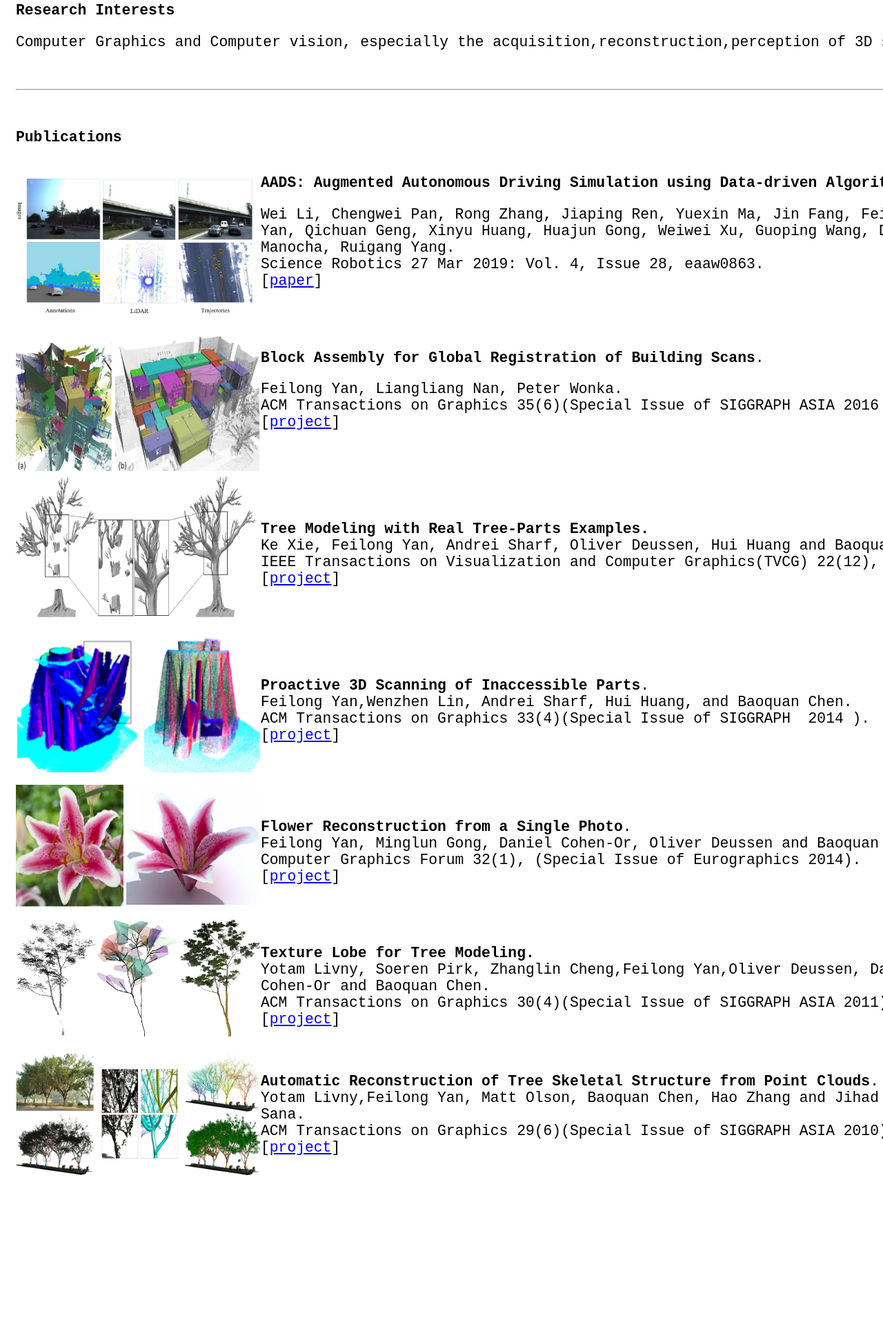
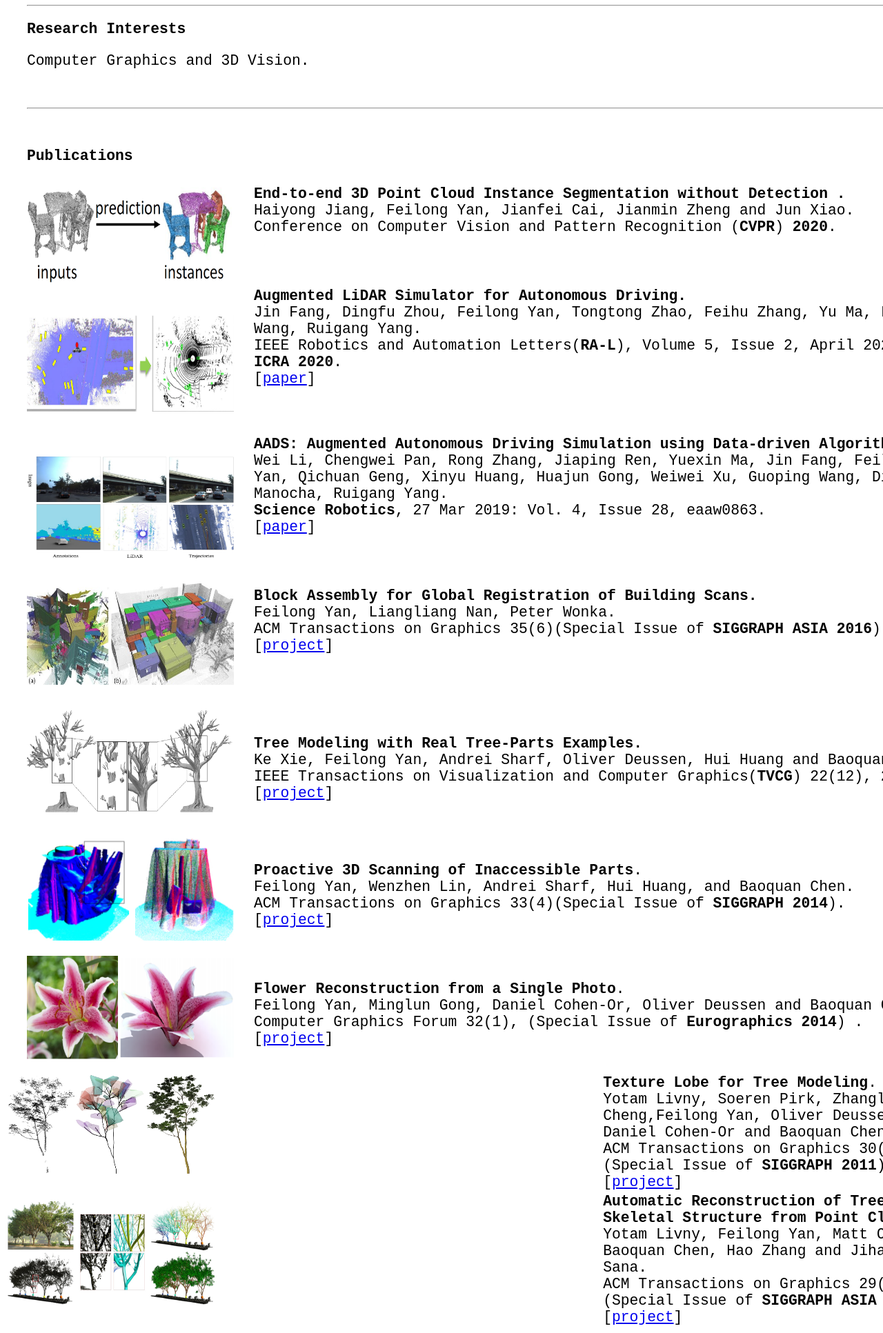
Before and after one commit to yanfeilong/yanfeilong.github.com, a plain HTML site: page index.html in a window 1280 px wide. Shown: the part 607-2540 px from the top of the page at 69% size. Before the commit the page ends 2356 px from the top, so only its background shows below. Drawn offline with Linux system fonts and the light colour scheme.

Commit message:
2020-03-25

```diff
--- a/index.html
+++ b/index.html
@@ -11,13 +11,13 @@
     <style type="text/css">
     <!--
 .STYLE1 {
-	font-family: "Courier New", Courier, monospace;
-	font-size: 16pt;
+  font-family: "Courier New", Courier, monospace;
+  font-size: 16pt;
         width: 994px;
     }
-.STYLE2 {	font-family: "Courier New", Courier, monospace;
-         	font-size: 16pt;
-         	}
+.STYLE2 { font-family: "Courier New", Courier, monospace;
+          font-size: 16pt;
+          }
 .STYLE3 {color: #333333}
     .style2
     {
@@ -90,14 +90,11 @@
     -->
 </style> </head>
   <body style="background-color: white;">
-    <table cellspacing="0" cellpadding="0" border="0" width="1280" style="width: 1372px">
-      <caption><br />
-      </caption>
+    <table align="center" style="width: 1372px">
+      <caption><br /> </caption>
       <!--DWLayoutTable-->
-      <tbody>
         <tr>
-          <td align="center" class="style5" colspan="1"><br />
-          </td>
+          <td align="center" class="style5" colspan="1"><br /> </td>
           <td align="center" class="style33" colspan="1"> <img align="middle" src="image/feilong.png"
               style="padding-bottom: 0px; margin-left: 0px; width: 325px; height: 275px;" />
           </td>
@@ -107,11 +104,10 @@
                   　Feilong Yan (燕飞龙) </strong></span><span lang="EN-US" class="style24">
               </span> <br />
             </p>
-            <p class="style29"> <strong> 　 Senior Research Engineer at
-                ADU.Baidu</strong></p>
+            <p class="style29"> <strong> 　 Senior Research Engineer at Huya Live </strong></p>
             <p class="style29"><strong>   Email: yanfeilong00000 [at] gmail.com</strong><span
                 style="color: rgb(51, 51, 51); font-family: Verdana, Helvetica, Arial, sans-serif; font-size: small; font-style: normal; font-variant-ligatures: normal; font-variant-caps: normal; font-weight: normal; letter-spacing: normal; orphans: 2; text-align: left; text-indent: 0px; text-transform: none; white-space: normal; widows: 2; word-spacing: 0px; -webkit-text-stroke-width: 0px; background-color: transparent; line-height: 20px;"></span><br />
-              　</p>
+            </p>
             <br />
           </td>
         </tr>
@@ -121,39 +117,50 @@
             <hr style="color: white;" /><br />
             <strong>Short Bio<br />
               <br />
-            </strong><span style="font-family: serif;"></span>Feilong is a
-            senior research engineer at Autonomous Driving Business
-            Unit(ADU),Baidu. Before that he worked with Prof. <a href="http://peterwonka.net/">Peter
-              Wonka</a> as a postdoctoral fellow at KAUST. He received his Ph.D
+            </strong><span style="font-family: serif;"></span>I am a
+            senior research engineer at Huya Live. I received my bachelor degree from Xidian  University, and my Ph.D
             degree from Shenzhen Institutes of Advanced Technology(SIAT),Chinese
-            Academy of Science(CAS)<span style="font-family: Verdana,Helvetica,Arial,sans-serif;">,
-              under the supervision of </span>Prof.<span style="font-family: Verdana,Helvetica,Arial,sans-serif;"><a
-                href="https://cfcs.pku.edu.cn/baoquan/">Baoquan Chen</a> and</span><span
-              style="font-family: Verdana,Helvetica,Arial,sans-serif;"> Prof. <a
-                href="https://vcc.tech/~huihuang">Hui
-                Huang</a> in 2015, and his </span>bachelor degree from Xidian
-            University in 2008.  <span style="color: rgb(0, 0, 0); font-family: Verdana, Helvetica, Arial, sans-serif; font-size: small; font-style: normal; font-variant-ligatures: normal; font-variant-caps: normal; font-weight: normal; letter-spacing: normal; orphans: 2; text-align: left; text-indent: 0px; text-transform: none; white-space: normal; widows: 2; word-spacing: 0px; -webkit-text-stroke-width: 0px; background-color: rgb(255, 255, 255); display: inline !important; float: none;"></span><span
+            Academy of Science(CAS),
+              under the supervision of Prof.<a href="https://cfcs.pku.edu.cn/baoquan/">Baoquan Chen</a>
+              and Prof. <a href="https://vcc.tech/~huihuang">Hui Huang</a>.
+
+              Before joining Huya, I worked at Autonomous Driving Technology Unit(ADT),Baidu. Prior to that, I worked with Prof. <a href="http://peterwonka.net/">Peter Wonka</a> as a postdoc at KAUST.
+
+              <span style="color: rgb(0, 0, 0); font-family: Verdana, Helvetica, Arial, sans-serif; font-size: small; font-style: normal; font-variant-ligatures: normal; font-variant-caps: normal; font-weight: normal; letter-spacing: normal; orphans: 2; text-align: left; text-indent: 0px; text-transform: none; white-space: normal; widows: 2; word-spacing: 0px; -webkit-text-stroke-width: 0px; background-color: rgb(255, 255, 255); display: inline !important; float: none;"></span><span
               style="color: rgb(0, 0, 0); font-family: Verdana, Helvetica, Arial, sans-serif; font-size: small; font-style: normal; font-variant-ligatures: normal; font-variant-caps: normal; font-weight: normal; letter-spacing: normal; orphans: 2; text-align: left; text-indent: 0px; text-transform: none; white-space: normal; widows: 2; word-spacing: 0px; -webkit-text-stroke-width: 0px; background-color: rgb(255, 255, 255); display: inline !important; float: none;"><span
                 style="font-family: &quot;Courier New&quot;,Courier,monospace;"></span></span>
             <p class="STYLE2"><br />
             </p>
             <hr style="color: white;" />
             <p class="STYLE2"><strong>Research Interests</strong></p>
-            <p class="STYLE2">Computer Graphics and Computer vision, especially
-              the acquisition,reconstruction,perception of 3D scenes.</p>
+            <p class="STYLE2">Computer Graphics and 3D Vision.</p>
             <br />
             <hr style="color: #cccccc;" /><br />
             <p class="STYLE2"><strong class="STYLE1"> Publications</strong></p>
           </td>
         </tr>
 
+
+      <tr>
+          <td valign="left" class="style25"><span class="STYLE2"><img style="width: 300px; height: 150px;"
+                title="2019-science-robotics" alt=" " src="image/2020-cvpr-instance-seg.png" /></span></td>
+          <td valign="left" colspan="3" class="style22">
+            <span class="STYLE2"><strong>End-to-end 3D Point Cloud Instance Segmentation without Detection . </strong><br />
+            Haiyong Jiang, Feilong Yan, Jianfei Cai, Jianmin Zheng and Jun Xiao. <br />
+              Conference on Computer Vision and Pattern Recognition (<strong>CVPR</strong>) <strong>2020</strong>.<br />
+            </p>
+            <p class="STYLE2"><br />
+            </p>
+          </td>
+        </tr>
+
         <tr>
-          <td valign="middle" class="style25"><span class="STYLE2"><img style="width: 343px; height: 199px;"
-                title="2019-science-robotics" alt=" " src="image/2019-science-robotics.png" /></span></td>
+          <td valign="middle" class="style25"><span class="STYLE2"><img style="width: 300px; height: 150px;"
+                title="2019-science-robotics" alt=" " src="image/2020-icra-sim-lidar.png" /></span></td>
           <td valign="middle" colspan="3" class="style22">
-            <p class="STYLE2"><strong>AADS: Augmented Autonomous Driving Simulation using Data-driven Algorithms </strong>.</p>
-            <p class="STYLE2">Wei Li, Chengwei Pan, Rong Zhang, Jiaping Ren, Yuexin Ma, Jin Fang, Feilong Yan, Qichuan Geng, Xinyu Huang, Huajun Gong, Weiwei Xu, Guoping Wang, Dinesh Manocha, Ruigang Yang. <br />
-              Science Robotics 27 Mar 2019: Vol. 4, Issue 28, eaaw0863.<br />
+            <span class="STYLE2"><strong>Augmented LiDAR Simulator for Autonomous Driving. </strong><br />
+            Jin Fang, Dingfu Zhou,  Feilong Yan, Tongtong Zhao, Feihu Zhang, Yu Ma, Liang Wang, Ruigang Yang. <br />
+              IEEE Robotics and Automation Letters(<strong>RA-L</strong>), Volume 5, Issue 2, April 2020 and <strong>ICRA 2020</strong>.<br />
               [<a href="https://arxiv.org/abs/1901.07849"><span
                   style="color: #0000ee;">paper</span></a>]</p>
             <p class="STYLE2"><br />
@@ -161,56 +168,71 @@
           </td>
         </tr>
 
+
         <tr>
-          <td valign="middle" class="style25"><span class="STYLE2"><img style="width: 353px; height: 199px;"
-                title="2016-siga-blockAssembly" alt=" " src="image/2016-siga-blockAssembly.png" /></span></td>
+          <td valign="middle" class="style25"><span class="STYLE2"><img style="width: 300px; height: 150px;"
+                title="2019-science-robotics" alt=" " src="image/2019-science-robotics.png" /></span></td>
           <td valign="middle" colspan="3" class="style22">
-            <p class="STYLE2"><strong>Block Assembly for Global Registration of
-                Building Scans</strong>.</p>
-            <p class="STYLE2">Feilong Yan, Liangliang Nan, Peter Wonka. <br />
-              ACM Transactions on Graphics 35(6)(Special Issue of SIGGRAPH ASIA
-              2016 ).<br />
+            <span class="STYLE2"><strong>AADS: Augmented Autonomous Driving Simulation using Data-driven Algorithms. </strong><br />
+            Wei Li, Chengwei Pan, Rong Zhang, Jiaping Ren, Yuexin Ma, Jin Fang, Feilong Yan, Qichuan Geng, Xinyu Huang, Huajun Gong, Weiwei Xu, Guoping Wang, Dinesh Manocha, Ruigang Yang. <br />
+              <strong>Science Robotics</strong>,  27 Mar 2019: Vol. 4, Issue 28, eaaw0863.<br />
+              [<a href="https://arxiv.org/abs/1901.07849"><span
+                  style="color: #0000ee;">paper</span></a>]</p>
+            <p class="STYLE2"><br /> </p>
+          </td>
+        </tr>
+
+        <tr>
+          <td valign="middle" class="style25"><span class="STYLE2"><img style="width: 300px; height: 150px;"
+                title="2016-siga-blockAssembly" alt=" " src="image/2016-siga-blockAssembly.png" /><br />
+                <br />
+              </span></td>
+          <td valign="middle" colspan="3" class="style22">
+            <span class="STYLE2"><strong>Block Assembly for Global Registration of Building Scans. </strong><br />
+            Feilong Yan, Liangliang Nan, Peter Wonka. <br />
+              ACM Transactions on Graphics 35(6)(Special Issue of <strong> SIGGRAPH ASIA 2016</strong>).<br />
               [<a href="http://web.siat.ac.cn/%7Eliangliang/publications/2016/block_assembly/block_assembly.html"><span
                   style="color: #0000ee;">project</span></a>]</p>
-            <p class="STYLE2"><br />
+            <br />
             </p>
           </td>
         </tr>
+
         <tr>
-          <td valign="middle" class="style25"><span class="STYLE2"><img style="width: 352px; height: 207px;"
+          <td valign="middle" class="style25"><span class="STYLE2"><img style="width: 300px; height: 150px;"
                 title="treeModeling" alt=" " src="image/2016-tvcg-treeModeling.png" /><br />
               <br />
             </span></td>
           <td valign="middle" colspan="3" class="style22"><span class="STYLE2"><strong><br />
               </strong></span><br />
-            <span class="STYLE2"><strong>Tree Modeling with Real Tree-Parts
-                Examples. </strong><br />
+            <span class="STYLE2"><strong>Tree Modeling with Real Tree-Parts Examples. </strong><br />
               Ke Xie, Feilong Yan, </span><span class="STYLE2"><span class="STYLE2">Andrei
                 Sharf</span>, Oliver Deussen</span><span class="STYLE2"><span class="STYLE2">,
                 Hui Huang</span> and Baoquan Chen.<br />
-              IEEE Transactions on Visualization and Computer Graphics(TVCG) 22(12), 2016.<br />
+              IEEE Transactions on Visualization and Computer Graphics(<strong>TVCG</strong>) 22(12), 2016.<br />
               [<a href="http://vcc.szu.edu.cn/research/2016/Tree/">project</a>]</span><span
               class="STYLE2"><br />
               <br />
               <br />
             </span></td>
         </tr>
+
         <tr>
-          <td valign="middle" class="style25"><img style="width: 355px; height: 198px;"
+          <td valign="middle" class="style25"><img style="width: 300px; height: 150px;"
               title=" " src="image/2014-sig-proactiveScanning.png" alt=" " /><br />
             <br />
           </td>
           <td valign="middle" colspan="3" class="style22"><span class="STYLE2"><strong>Proactive
                 3D Scanning of Inaccessible Parts</strong>. <br />
-              Feilong Yan,Wenzhen Lin, Andrei Sharf, Hui Huang, and Baoquan
+              Feilong Yan, Wenzhen Lin, Andrei Sharf, Hui Huang, and Baoquan
               Chen.<br />
-              ACM Transactions on Graphics 33(4)(Special Issue of SIGGRAPH  2014
-              ).<br />
+              ACM Transactions on Graphics 33(4)(Special Issue of <strong>SIGGRAPH 2014</strong>).<br />
             </span><span class="STYLE2">[<a href="http://vcc.siat.ac.cn/console/homepage/info?id=290"><span
                   style="color: #0000ee;">project</span></a>]</span></td>
         </tr>
+
         <tr>
-          <td valign="middle" class="style25"><img style="width: 354px; height: 177px;"
+          <td valign="middle" class="style25"><img style="width: 300px; height: 150px;"
               title=" " src="image/2014-eg-flower.png" alt=" " /><br />
             <br />
           </td>
@@ -219,57 +241,38 @@
               Feilong Yan, Minglun Gong, Daniel Cohen-Or, Oliver Deussen and
               Baoquan Chen.<br />
             </span><span class="STYLE2">Computer Graphics Forum 32(1), </span><span
-              class="STYLE2"><span class="STYLE2">(Special Issue of Eurographics
-                2014)</span>. <br />
+              class="STYLE2"><span class="STYLE2">(Special Issue of <strong> Eurographics 2014</strong>) </span>. <br />
               [<a href="http://vcc.siat.ac.cn/index/getInfo?title_id=453&id=364&to_path=project">project</a>]</span><span
               class="STYLE2"></span></td>
         </tr>
+
         <tr>
-          <td><img style="width: 355px; height: 177px;" title="  " src="image/2011-textureTree.png"
-              alt="  " /><br />
+          <td colspan="3" valign="middle" class="style25"><img style="width: 300px; height: 150px;"
+              title=" " src="image/2011-textureTree.png" alt=" " /><br />
             <br />
           </td>
-          <td><span class="STYLE2"><strong>Texture Lobe for Tree Modeling.</strong><br />
-              Yotam Livny, Soeren Pirk, Zhanglin Cheng,Feilong Yan,</span><span
-              class="STYLE2"><span class="STYLE2">Oliver Deussen</span>, Daniel
-              Cohen-Or and Baoquan Chen.<br />
-              ACM Transactions on Graphics 30(4)(Special Issue of SIGGRAPH ASIA
-              2011).<br />
-              [<a href="http://web.siat.ac.cn/%7Evcc/publications/2011/lobetree/">project</a>]</span><span
-              class="STYLE2"></span> </td>
-          <td><br />
+          <td valign="middle" colspan="3" class="style22"><span class="STYLE2"><strong>
+                Texture Lobe for Tree Modeling</strong>.<br />
+              Yotam Livny, Soeren Pirk, Zhanglin Cheng,Feilong Yan, Oliver Deussen, Daniel Cohen-Or and Baoquan Chen.<br />
+            ACM Transactions on Graphics 30(4)(Special Issue of <strong>SIGGRAPH 2011</strong>). <br /> </span>
+              <span class="STYLE2">[<a href="http://vcc.siat.ac.cn/index/getInfo?title_id=453&id=364&to_path=project">project</a>]</span><span
+              class="STYLE2"></span></td>
+        </tr>
+
+        <tr>
+          <td colspan="3"  valign="middle" class="style25"><img style="width: 300px; height: 150px;"
+              title=" " src="image/2010-siga-treeSkeleton.png" alt=" " /><br />
+            <br />
           </td>
-          <td><br />
-          </td>
+          <td valign="middle" colspan="3" class="style22"><span class="STYLE2"><strong>
+                Automatic Reconstruction of Tree Skeletal Structure from Point Clouds</strong>.<br />
+              Yotam Livny, Feilong Yan, Matt Olson, Baoquan Chen, Hao Zhang and Jihad El-Sana.<br />
+            ACM Transactions on Graphics 29(6)(Special Issue of <strong>SIGGRAPH ASIA 2010</strong>). <br /> </span>
+              <span class="STYLE2">[<a href="http://web.siat.ac.cn/~vcc/publications/2010/tree_reconstruction/">project</a>]</span><span
+              class="STYLE2"></span></td>
         </tr>
-        <tr>
-          <td><img style="width: 354px; height: 177px;" title="  " src="image/2010-siga-treeSkeleton.png"
-              alt="   " /></td>
-          <td><span class="STYLE2"><strong>Automatic Reconstruction of Tree
-                Skeletal Structure from Point Clouds</strong>.<br />
-            </span><span class="STYLE2"><span class="STYLE2">Yotam Livny,</span>Feilong
-              Yan, Matt Olson, Baoquan Chen, Hao Zhang and Jihad El-Sana.<br />
-              ACM Transactions on Graphics 29(6)(Special Issue of SIGGRAPH ASIA
-              2010).<br />
-              [<a href="http://web.siat.ac.cn/%7Evcc/publications/2010/tree_reconstruction/">project</a>]</span>
-          </td>
-          <td><br />
-          </td>
-          <td><br />
-          </td>
-        </tr>
-        <tr>
-          <td valign="middle" colspan="4" class="style28"><!--DWLayoutEmptyCell--> </td>
-        </tr>
-        <tr align="left">
-          <td height="2" class="style4"><br />
-          </td>
-          <td align="left" valign="top" colspan="2"> <img src="bar.jpg" style="height: 5px; width: 1320px; padding-bottom: 0px; margin-left: 2px;" /><br />
-          </td>
-          <td width="1"><br />
-          </td>
-        </tr>
-      </tbody>
+
+
     </table>
   </body>
 </html>
```
Also changed, not shown: image/2020-cvpr-instance-seg.png (added), image/2020-icra-sim-lidar.png (added).
